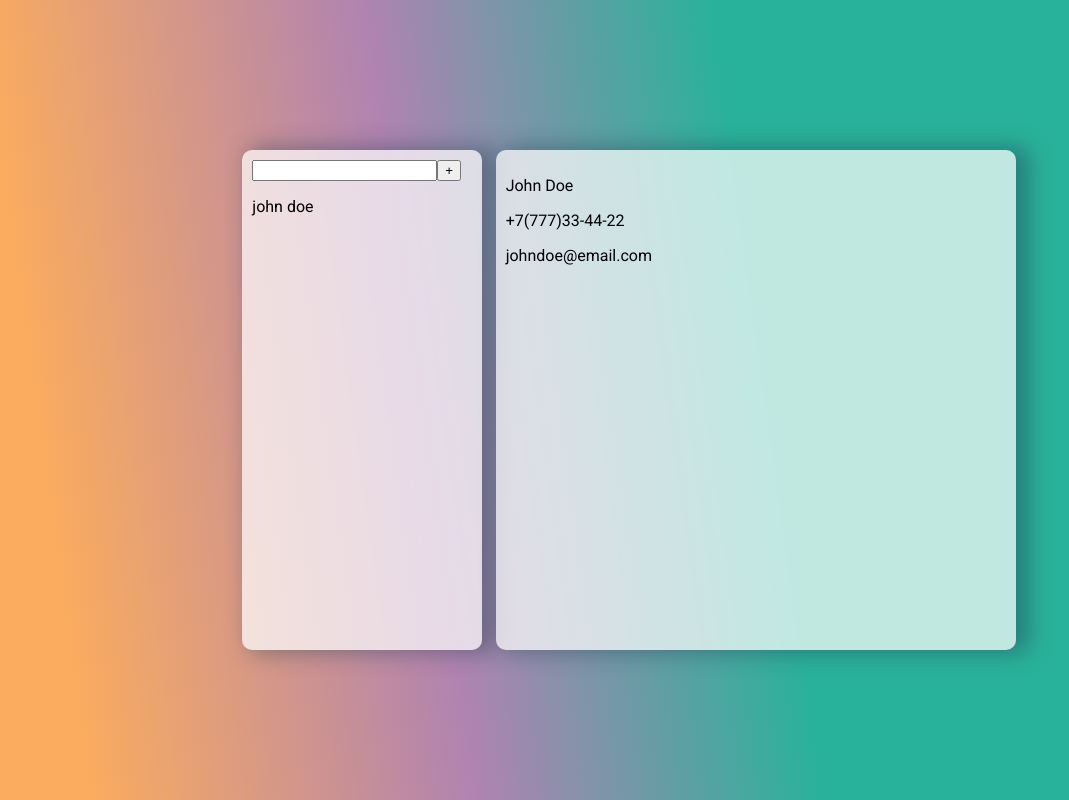
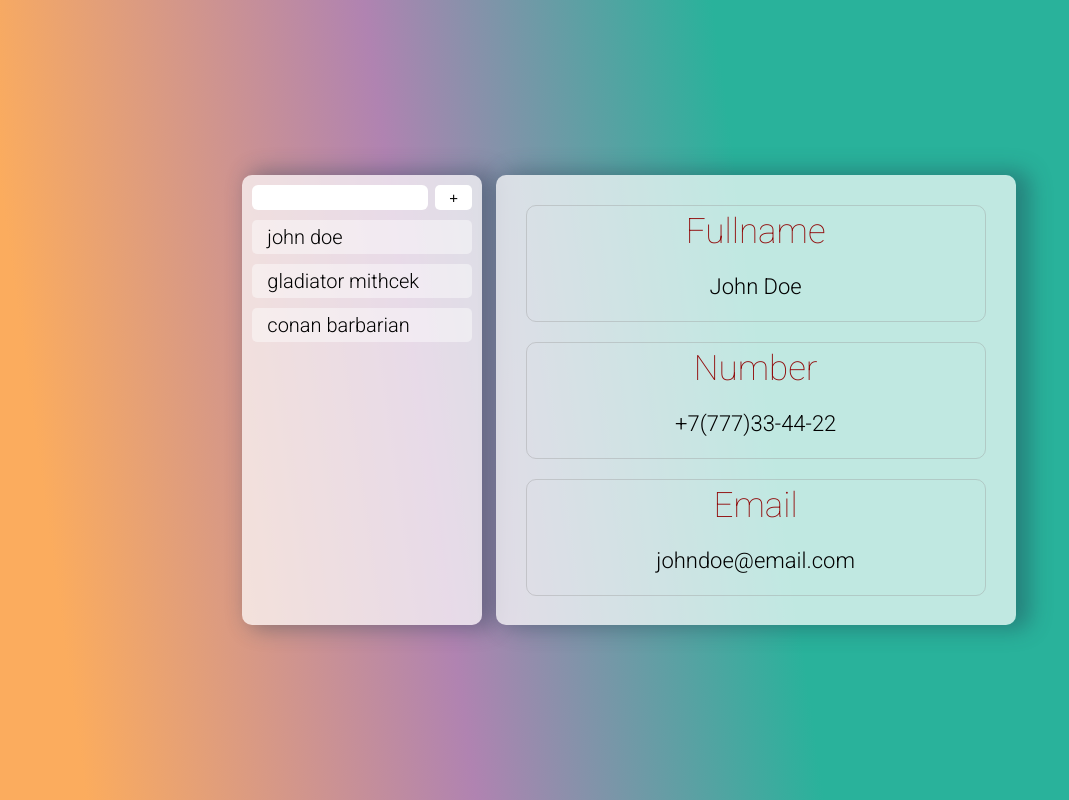
Before and after one commit to darrowv/contacts-react-ts, a React (Create React App) app in the folder client/: page /contacts in a window 1280 px wide. Shown: the whole page, without its empty margins (11-1080 px from the left). Built offline with nearby package versions, Linux system fonts and the light colour scheme.

Commit message:
базовая верстка закончена

```diff
--- a/client/src/pages/Contacts/ContactInfo.tsx
+++ b/client/src/pages/Contacts/ContactInfo.tsx
@@ -5,12 +5,15 @@ const ContactInfo = () => {
   return (
     <div className={styles.contactInfo}>
       <div className={styles.contactName}>
+        <h1>Fullname</h1>
         <p>John Doe</p>
       </div>
       <div className={styles.contactNumber}>
+        <h1>Number</h1>
         <p>+7(777)33-44-22</p>
       </div>
-      <div className={styles.contactMail}>
+      <div className={styles.contactEmail}>
+        <h1>Email</h1>
         <p>johndoe@email.com</p>
       </div>
     </div>
--- a/client/src/pages/Contacts/ContactList.tsx
+++ b/client/src/pages/Contacts/ContactList.tsx
@@ -1,5 +1,5 @@
-import React from 'react';
-import styles from "./Contacts.module.scss"
+import React from "react";
+import styles from "./Contacts.module.scss";
 
 const ContactList = () => {
   return (
@@ -9,7 +9,13 @@ const ContactList = () => {
         <button className={styles.addContact}>+</button>
       </div>
       <div className={styles.contactItem}>
-        <p>john doe</p>
+        <span>john doe</span>
+      </div>
+      <div className={styles.contactItem}>
+        <span>gladiator mithcek</span>
+      </div>
+      <div className={styles.contactItem}>
+        <span>conan barbarian</span>
       </div>
     </div>
   );
--- a/client/src/pages/Contacts/Contacts.module.scss
+++ b/client/src/pages/Contacts/Contacts.module.scss
@@ -4,7 +4,6 @@
   display: flex;
   align-items: center;
   justify-content: center;
-  // background-image: url("../../assets/background.png");
   background: rgb(251, 172, 94);
   background: linear-gradient(
     82deg,
@@ -15,17 +14,16 @@
 }
 
 .container {
-  margin: 50px auto;
+  width: 800px;
+  height: 100%;
   display: flex;
-  width: 800px;
-  min-height: 600px;
   align-items: center;
   justify-content: space-evenly;
 }
 
 .contactList,
 .contactInfo {
-  min-height: 500px;
+  height: 450px;
   border-radius: 10px;
   padding: 10px;
   background-color: rgba(255, 255, 255, 0.705);
@@ -34,8 +32,80 @@
 
 .contactList {
   width: 30%;
+
+  .listTop {
+    display: flex;
+    align-items: center;
+    justify-content: space-between;
+
+    input {
+      border: none;
+      border-radius: 6px;
+      height: 25px;
+      width: 80%;
+      padding: 10px;
+    }
+
+    button {
+      margin-left: 5px;
+      width: 17%;
+      height: 25px;
+      border: none;
+      border-radius: 5px;
+      background-color: white;
+      font-size: 15px;
+      transition: 0.3s;
+
+      &:hover {
+        background-color: #d2fb91d3;
+      }
+    }
+  }
+
+  .contactItem {
+    border-radius: 5px;
+    background: rgba(253, 253, 253, 0.449);
+    margin: 10px auto;
+    padding: 5px;
+    font-size: 20px;
+    transition: 0.3s;
+    cursor: pointer;
+
+    &:hover {
+      background-color: white;
+    }
+
+    span {
+      padding: 10px;
+      font-weight: 350;
+    }
+  }
 }
 
 .contactInfo {
   width: 65%;
+
+  .contactName, .contactNumber, .contactEmail {
+    text-align: center;
+    margin: 20px;
+    border: 1px solid rgba(154, 154, 154, 0.379);
+    border-radius: 10px;
+    transition: 0.3s;
+
+    &:hover {
+    border: 1px solid rgba(119, 119, 119, 0.703);
+    }
+
+    h1 {
+      font-weight: 250;
+      font-size: 35px;
+      color: rgb(145, 12, 12);
+      margin: 5px auto;
+    }
+
+    p {
+      font-size: 22px;
+      font-weight: 300;
+    }
+  }
 }
--- a/client/src/pages/Contacts/index.tsx
+++ b/client/src/pages/Contacts/index.tsx
@@ -9,7 +9,7 @@ const Contacts = () => {
     <motion.div
       className={styles.root}
       initial={{ width: 0 }}
-      animate={{ width: "100%" }}
+      animate={{ width: "100vw" }}
       exit={{ x: window.innerWidth, transition: { duration: 0.5 } }}
     >
       <div className={styles.container}>
--- a/client/src/pages/Home.module.scss
+++ b/client/src/pages/Home.module.scss
@@ -9,7 +9,9 @@
   button {
     width: 250px;
     height: 90px;
-    font-size: 40px;
+    font-size: 50px;
+    font-family: "Roboto", "sans-serif";
+    font-weight: 200;
     border-radius: 25px;
     transition: 0.4s;
     cursor: pointer;
--- a/client/src/pages/Home.tsx
+++ b/client/src/pages/Home.tsx
@@ -8,7 +8,7 @@ const Home = () => {
     <motion.div
       className={styles.root}
       initial={{ width: 0 }}
-      animate={{ width: "100%" }}
+      animate={{ width: "100vw" }}
       exit={{ x: window.innerWidth, transition: { duration: 0.5 } }}
     >
       <Link to={"/login"}>
--- a/client/src/pages/Login/Login.module.scss
+++ b/client/src/pages/Login/Login.module.scss
@@ -14,16 +14,16 @@
 
 .loginWindow {
   margin: auto;
-  padding: 40px;
-  background-color: #ff00005a;
+  padding: 30px;
+  background: rgba(255, 255, 255, 0.608);
   width: 550px;
   height: 400px;
   border-radius: 35px;
   box-shadow: 10px 0px 21px 4px rgba(34, 60, 80, 0.41);
 
   .title {
-    margin-bottom: 50px;
-    color: rgb(28, 28, 28);
+    margin-bottom: 40px;
+    color: rgb(0, 0, 0);
     font-weight: 300;
     font-size: 40px;
   }
@@ -37,12 +37,13 @@
   width: 400px;
   margin: auto;
   font-size: 20px;
+  color: rgb(0, 0, 0);
   input {
     height: 35px;
     width: 60%;
     outline: none;
     border-radius: 10px;
-    border: none;
+    border: 1px solid rgb(140, 140, 140);
     background-color: rgba(255, 255, 255, 0.829);
     padding: 10px;
     font-size: 18px;
@@ -55,7 +56,7 @@
   height: 35px;
   background-color: white;
   border-radius: 10px;
-  border: none;
+  border: 1px solid rgb(140, 140, 140);
   outline: none;
   transition: 0.3s;
   font-size: 20px;
--- a/client/src/pages/Login/index.tsx
+++ b/client/src/pages/Login/index.tsx
@@ -9,14 +9,14 @@ const Login = () => {
     <motion.div
       className={styles.root}
       initial={{ width: 0 }}
-      animate={{ width: "100%" }}
+      animate={{ width: "100vw" }}
       exit={{ x: window.innerWidth, transition: { duration: 0.5 } }}
     >
       <div className={styles.loginWindow}>
         <h1 className={styles.title}>AUTHORIZATION</h1>
         <div className={styles.loginInput}>
-          <p>Login:</p>
-          <input type="text" />
+          <p>Email:</p>
+          <input type="email" />
         </div>
         <div className={styles.passwordInput}>
           <p>Password:</p>
```
